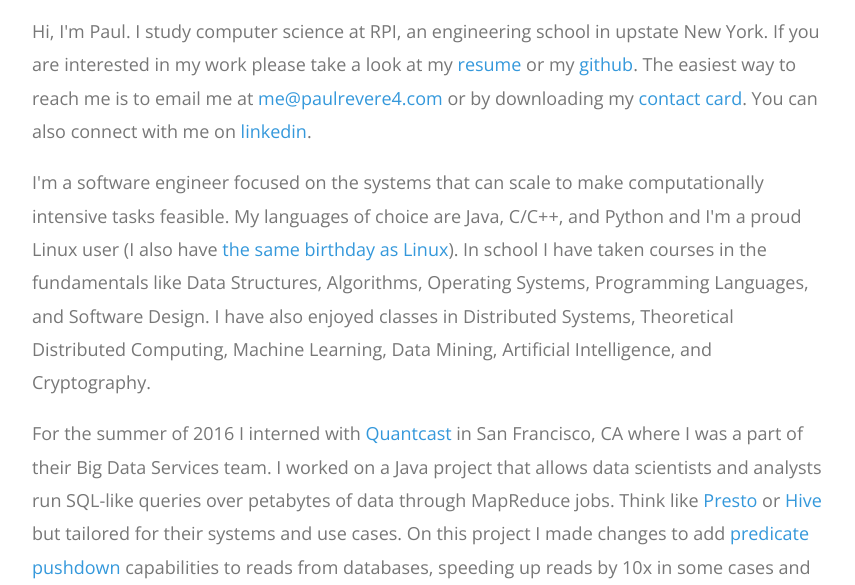
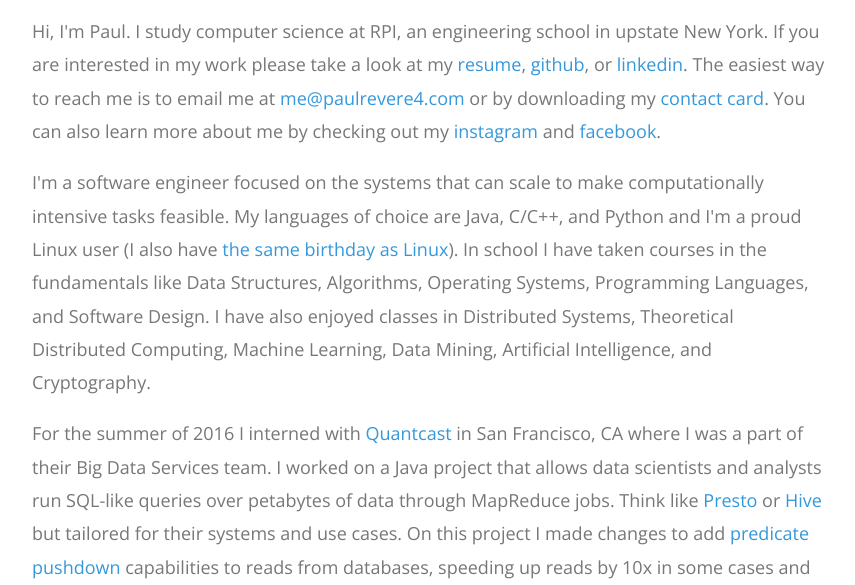
Before and after one commit to paulrevere4/paulrevere4.github.io, a plain HTML site: page index.html in a window 1280 px wide. Shown: the part 213-798 px from the top of the page, without its empty margins (208-1063 px from the left). Drawn offline with nearby package versions, Linux system fonts and the light colour scheme.

Commit message:
Added links to instagram and facebook

```diff
--- a/index.html
+++ b/index.html
@@ -27,7 +27,7 @@
 	<h1>Paul Revere, IV</h1>
 
 	<!-- Intro, contact, and resume -->
-	<p>Hi, I&#39;m Paul. I study computer science at RPI, an engineering school in upstate New York. If you are interested in my work please take a look at my <a href="PaulRevereResume.pdf">resume</a> or my <a href="https://github.com/paulrevere4">github</a>. The easiest way to reach me is to email me at <a href="mailto:me@paulrevere4.com">me@paulrevere4.com</a> or by downloading my <a href="contact.vcf">contact card</a>. You can also connect with me on <a href="https://www.linkedin.com/in/paulrevere4">linkedin</a>.</p>
+	<p>Hi, I&#39;m Paul. I study computer science at RPI, an engineering school in upstate New York. If you are interested in my work please take a look at my <a href="PaulRevereResume.pdf">resume</a>, <a href="https://github.com/paulrevere4">github</a>, or <a href="https://www.linkedin.com/in/paulrevere4">linkedin</a>. The easiest way to reach me is to email me at <a href="mailto:me@paulrevere4.com">me@paulrevere4.com</a> or by downloading my <a href="contact.vcf">contact card</a>. You can also learn more about me by checking out my <a href="https://www.instagram.com/paulrevere4">instagram</a> and <a href="https://www.facebook.com/paulrevere4">facebook</a>.</p>
 
 	<!-- Interests, skills, and courses -->
 	<p>I&#39;m a software engineer focused on the systems that can scale to make computationally intensive tasks feasible. My languages of choice are Java, C/C++, and Python and I&#39;m a proud Linux user (I also have <a href="https://en.wikipedia.org/wiki/History_of_Linux">the same birthday as Linux</a>). In school I have taken courses in the fundamentals like Data Structures, Algorithms, Operating Systems, Programming Languages, and Software Design. I have also enjoyed classes in Distributed Systems, Theoretical Distributed Computing, Machine Learning, Data Mining, Artificial Intelligence, and Cryptography.</p>
```
